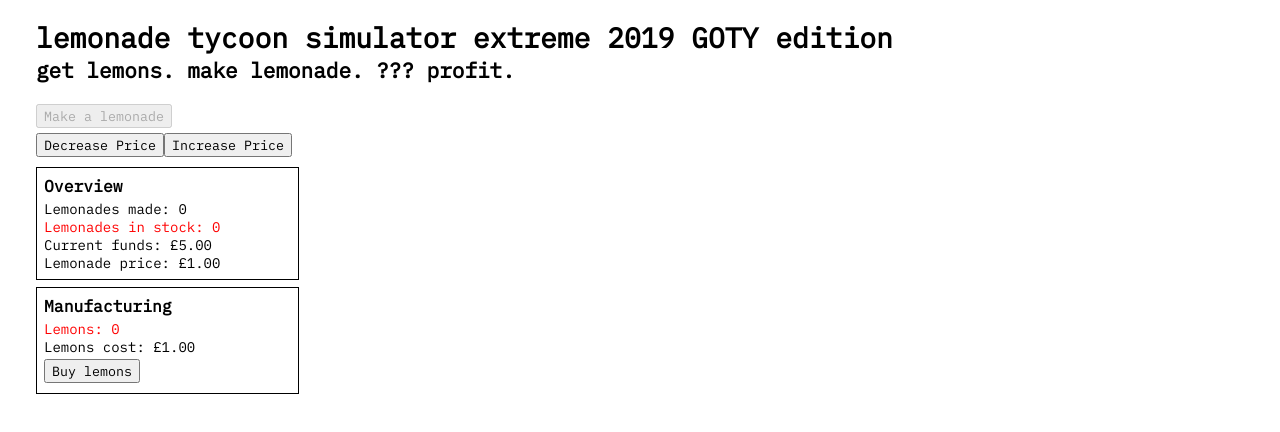
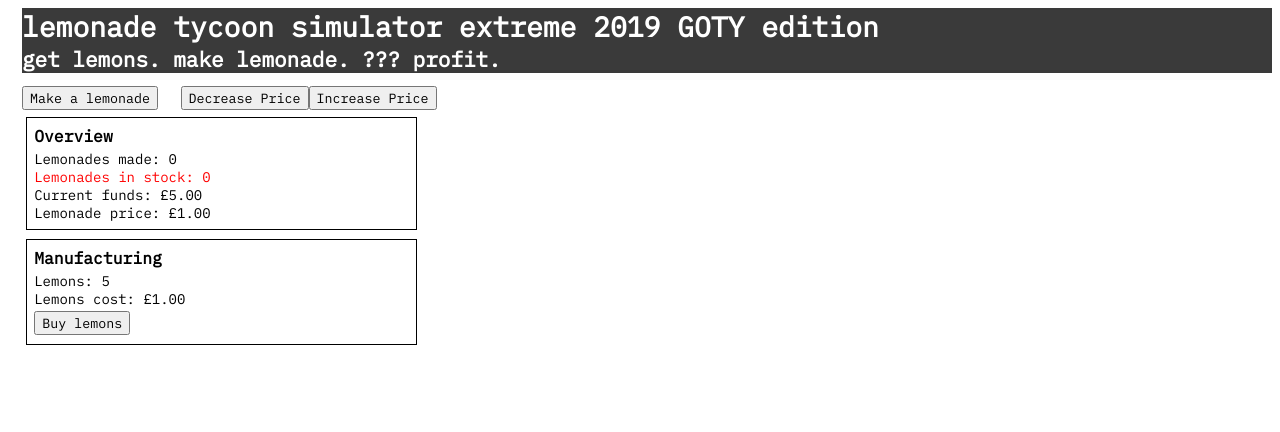
Before and after one commit to tcje91/lemonade-tycoon, a React (Create React App) app: page / in a window 1280 px wide. Shown: the top 432 px of the page. Built offline with nearby package versions, Linux system fonts and the light colour scheme.

Commit message:
semi fixed flex boxes, added trees, slight styling

```diff
--- a/src/App.css
+++ b/src/App.css
@@ -1,19 +1,43 @@
 @import url('https://fonts.googleapis.com/css?family=Inconsolata|IBM+Plex+Mono|Cutive+Mono');
-/* @import url('https://fonts.googleapis.com/css?family=Cutive+Mono'); */
 
 .App {
   font-family: 'IBM Plex Mono', 'Cutive Mono', 'Inconsolata', monospace;
-  margin-left: 2em;
+  margin-left: 1em;
   padding: 0;
   font-size: 14px;
 }
 
+.modulesContainer {
+  display: flex;
+  flex-flow: column wrap;
+  justify-content: flex-start;
+  height: 450px;
+  align-content: flex-start;
+}
+
+.module {
+  margin: 0.3em;
+  padding: 0.5em;
+  width: 30%;
+  border: 1px solid black;
+}
+
+#header {
+  background-color: rgb(58, 58, 58);
+  color: white;
+  width: 100%;
+  margin: 0;
+  padding: 0;
+}
+
 h1 {
   margin-bottom: 0;
+  margin-top: 0;
 }
 
 h2 {
   margin-top: 0;
+  margin-bottom: 0.5em;
 }
 
 h3 {
@@ -33,6 +57,7 @@ button {
 
 .buttonLeft {
   margin-right: 0px;
+  margin-left: 1.5em;
 }
 
 .buttonRight {
@@ -41,13 +66,6 @@ button {
 
 .warning {
   color: red;
-}
-
-.module {
-  margin: 0.5em 0;
-  padding: 0.5em;
-  width: 20%;
-  border: 1px solid black;
 }
 
 @keyframes myAnim {
@@ -71,6 +89,5 @@ button {
 
 .myT-enter-active {
   opacity: 1;
-  /* transition: opacity 1000ms; */
   animation: myAnim 500ms;
 }
--- a/src/App.js
+++ b/src/App.js
@@ -1,11 +1,12 @@
 import React, { Component } from "react";
 import "./App.css";
-import { CSSTransition } from 'react-transition-group';
+import { CSSTransition } from "react-transition-group";
 import ClickBtn from "./components/ClickBtn";
 import StatList from "./components/StatList";
 import LemonSqueezerModule from "./components/LemonSqueezerModule";
 import MarkettingModule from "./components/MarkettingModule";
 import LemonsModule from "./components/LemonsModule";
+import TreeModule from "./components/TreeModule";
 
 class App extends Component {
   state = {
@@ -14,49 +15,103 @@ class App extends Component {
     lemonadeStock: 0,
     funds: 500,
     price: 100,
-    lemons: 0,
+    lemons: 5,
     lemonsPrice: 100,
     squeezerCount: 0,
     squeezerCost: 2000,
     marketting: 1,
-    markettingCost: 2000,
+    markettingCost: 5000,
+    treeCount: 0,
+    treeCost: 10000
   };
 
   render() {
-    const { lemonadeCount, lemonadeStock, funds, price, lemons, lemonsPrice, squeezerCost
-    , squeezerCount, markettingCost, marketting } = this.state;
+    const {
+      lemonadeCount,
+      lemonadeStock,
+      funds,
+      price,
+      lemons,
+      lemonsPrice,
+      squeezerCost,
+      squeezerCount,
+      markettingCost,
+      marketting,
+      treeCost,
+      treeCount
+    } = this.state;
     return (
       <div className="App">
+        <div id="header">
           <h1>lemonade tycoon simulator extreme 2019 GOTY edition</h1>
           <h2>get lemons. make lemonade. ??? profit.</h2>
-        <ClickBtn clickFunc={this.makeLemonade} label="Make a lemonade" isDisabled={!lemons > 0} />
+        </div>
+        <ClickBtn
+          clickFunc={this.makeLemonade}
+          label="Make a lemonade"
+          isDisabled={!lemons > 0}
+        />
+        <ClickBtn
+          className="buttonLeft"
+          clickFunc={() => this.incPrice(-10)}
+          label="Decrease Price"
+        />
+        <ClickBtn
+          className="buttonRight"
+          clickFunc={() => this.incPrice(10)}
+          label="Increase Price"
+        />
         <br />
-        <ClickBtn className ="buttonLeft" clickFunc={() => this.incPrice(-10)} label="Decrease Price" />
-        <ClickBtn className ="buttonRight" clickFunc={() => this.incPrice(10)} label="Increase Price" />
-        <br />
+        <div className="modulesContainer">
           <StatList
             lemonadeCount={lemonadeCount}
             lemonadeStock={lemonadeStock}
             funds={funds}
             price={price}
           />
-        <LemonsModule funds={funds} lemons={lemons} lemonsPrice={lemonsPrice} buyLemons={this.buyLemons} />
-        {/* {lemonadeCount > 19 && <LemonSqueezerModule addSqueezer={this.addSqueezer} squeezerCost={squeezerCost} squeezerCount={squeezerCount} funds={funds} />}
-        {lemonadeCount > 49 && <MarkettingModule marketting={marketting} markettingCost={markettingCost} incMarketting={this.incMarketting} funds={funds}/>} */}
-        <CSSTransition
-          in={lemonadeCount > 19}
-          classNames="myT"
-          timeout={500}
-        >
-        <div>{lemonadeCount > 19 && <LemonSqueezerModule addSqueezer={this.addSqueezer} squeezerCost={squeezerCost} squeezerCount={squeezerCount} funds={funds} />}</div>
+          <LemonsModule
+            funds={funds}
+            lemons={lemons}
+            lemonsPrice={lemonsPrice}
+            buyLemons={this.buyLemons}
+          />
+          <CSSTransition in={lemonadeCount > 19} classNames="myT" timeout={500}>
+            <>
+              {lemonadeCount > 19 && (
+                <LemonSqueezerModule
+                  addSqueezer={this.addSqueezer}
+                  squeezerCost={squeezerCost}
+                  squeezerCount={squeezerCount}
+                  funds={funds}
+                />
+              )}
+            </>
           </CSSTransition>
-        <CSSTransition
-          in={lemonadeCount > 49}
-          classNames="myT"
-          timeout={500}
-        >
-        <div>{lemonadeCount > 49 && <MarkettingModule marketting={marketting} markettingCost={markettingCost} incMarketting={this.incMarketting} funds={funds}/>}</div>
+          <CSSTransition in={lemonadeCount > 49} classNames="myT" timeout={500}>
+            <>
+              {lemonadeCount > 49 && (
+                <MarkettingModule
+                  marketting={marketting}
+                  markettingCost={markettingCost}
+                  incMarketting={this.incMarketting}
+                  funds={funds}
+                />
+              )}
+            </>
           </CSSTransition>
+          <CSSTransition in={lemonadeCount > 99} classNames="myT" timeout={500}>
+            <>
+              {lemonadeCount > 99 && (
+                <TreeModule
+                  treeCost={treeCost}
+                  treeCount={treeCount}
+                  funds={funds}
+                  addTree={this.addTree}
+                />
+              )}
+            </>
+          </CSSTransition>
+        </div>
       </div>
     );
   }
@@ -64,58 +119,88 @@ class App extends Component {
   incMarketting = () => {
     const { funds, marketting, markettingCost } = this.state;
     if (funds >= markettingCost) {
-      this.setState({funds: funds - markettingCost, markettingCost: markettingCost + 2000, marketting: marketting + 1})
+      this.setState({
+        funds: funds - markettingCost,
+        markettingCost: markettingCost * 2,
+        marketting: marketting + 1
+      });
     }
-  }
+  };
 
   makeLemonade = () => {
     const { gameStarted, lemonadeCount, lemonadeStock, lemons } = this.state;
-    if(!gameStarted) {
-      this.setState({ gameStarted: true })
+    if (!gameStarted) {
+      this.setState({ gameStarted: true });
       this.handleNewPurchase();
     }
-    if(lemons > 0) this.setState({ lemonadeCount: lemonadeCount + 1, lemonadeStock: lemonadeStock + 1, lemons: lemons - 1 })
-  }
-
+    if (lemons > 0)
+      this.setState({
+        lemonadeCount: lemonadeCount + 1,
+        lemonadeStock: lemonadeStock + 1,
+        lemons: lemons - 1
+      });
+  };
 
   handleNewPurchase = () => {
     const { price, marketting } = this.state;
-    const interval = price * 10 / marketting;
+    const interval = (price * 10) / Math.pow(2, marketting - 1);
     setTimeout(() => {
       this.buyLemonade();
       this.handleNewPurchase();
-    }, Math.random()*interval)
-  }
+    }, Math.random() * interval);
+  };
 
   buyLemonade = () => {
     const { lemonadeStock, funds, price } = this.state;
     if (this.state.lemonadeStock > 0) {
-      this.setState({ lemonadeStock: lemonadeStock - 1, funds: funds + price})
+      this.setState({ lemonadeStock: lemonadeStock - 1, funds: funds + price });
     }
-  }
+  };
 
   buyLemons = () => {
     const { lemons, funds, lemonsPrice } = this.state;
-    if (funds >= lemonsPrice) this.setState({ lemons: lemons + 5, funds: funds - lemonsPrice })
-  }
+    if (funds >= lemonsPrice)
+      this.setState({ lemons: lemons + 5, funds: funds - lemonsPrice });
+  };
 
-  incPrice = (num) => {
+  addLemons = () => {
+    const { lemons } = this.state;
+    this.setState({ lemons: lemons + 20 });
+  };
+
+  incPrice = num => {
     const { price } = this.state;
-    this.setState({ price: price + num })
-  }
+    this.setState({ price: price + num });
+  };
 
   addSqueezer = () => {
     const { squeezerCost, squeezerCount, funds } = this.state;
-    if(funds >= squeezerCost) {
-      this.setState({ squeezerCost: squeezerCost + 2000, squeezerCount: squeezerCount + 1, funds: funds - squeezerCost })
+    if (funds >= squeezerCost) {
+      this.setState({
+        squeezerCost: squeezerCost * 2,
+        squeezerCount: squeezerCount + 1,
+        funds: funds - squeezerCost
+      });
       setInterval(this.makeLemonade, 1000);
     }
+  };
+
+  addTree = () => {
+    const { treeCost, treeCount, funds } = this.state;
+    if (funds >= treeCost) {
+      this.setState({
+        treeCost: treeCost * 2,
+        treeCount: treeCount + 1,
+        funds: funds - treeCost
+      });
+      setInterval(this.addLemons, 5000 + Math.random() * 5000);
     }
+  };
 
-  setAnimate = (event) => {
-    console.log(event.target)
+  setAnimate = event => {
+    console.log(event.target);
     event.target.className = "animated";
-  }
+  };
 }
 
 export default App;
--- /dev/null
+++ b/src/components/TreeModule.js
@@ -0,0 +1,15 @@
+import React from 'react';
+import ClickBtn from "./ClickBtn";
+
+const TreeModule = ({ funds, treeCost, treeCount, addTree }) => {
+  return (
+    <div className="module">
+      <h3>Lemon Trees</h3>
+      <p>Current Lemon trees: {treeCount}</p>
+      <p>Tree cost: £{(treeCost / 100).toFixed(2)}</p>
+      <ClickBtn label="Buy lemon tree" clickFunc={addTree} isDisabled={funds < treeCost} />
+    </div>
+  )
+}
+
+export default TreeModule
```
Also changed, not shown: src/comp.js (added). Lines whose indentation alone changed are shown as unchanged.
